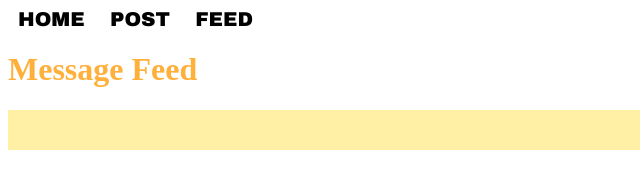
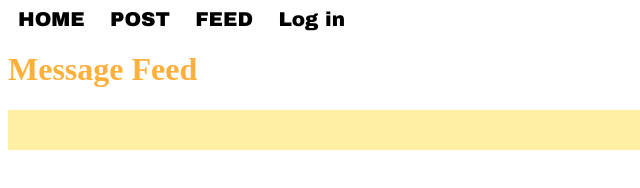
Before and after one commit to girlcodeakl/girlcode2018-term3, a website: page public/feed.html in a window 1280 px wide. Shown: the full height of the page, 0-640 px from the left. Drawn offline with nearby package versions, Linux system fonts and the light colour scheme; no server answers.

Commit message:
Add Login to nav

```diff
--- a/public/feed.html
+++ b/public/feed.html
@@ -5,6 +5,7 @@
             <a class="active" href="/">HOME</a>
             <a href="post.html">POST</a>
             <a href="feed.html">FEED</a>
+            <a href="login.html">Log in</a>
         </nav>
     <meta charset='utf-8'>
     <script src="//ajax.googleapis.com/ajax/libs/jquery/2.1.1/jquery.min.js"></script>
```
Also changed, not shown: public/index.html (+1 -0 lines), public/post.html (+1 -0 lines).
